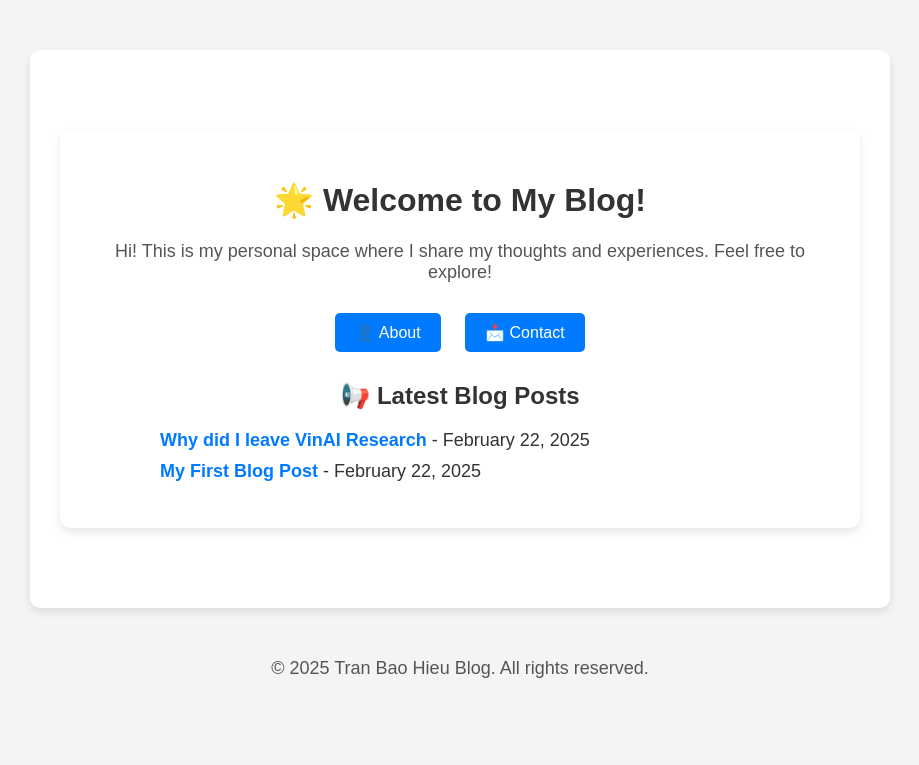
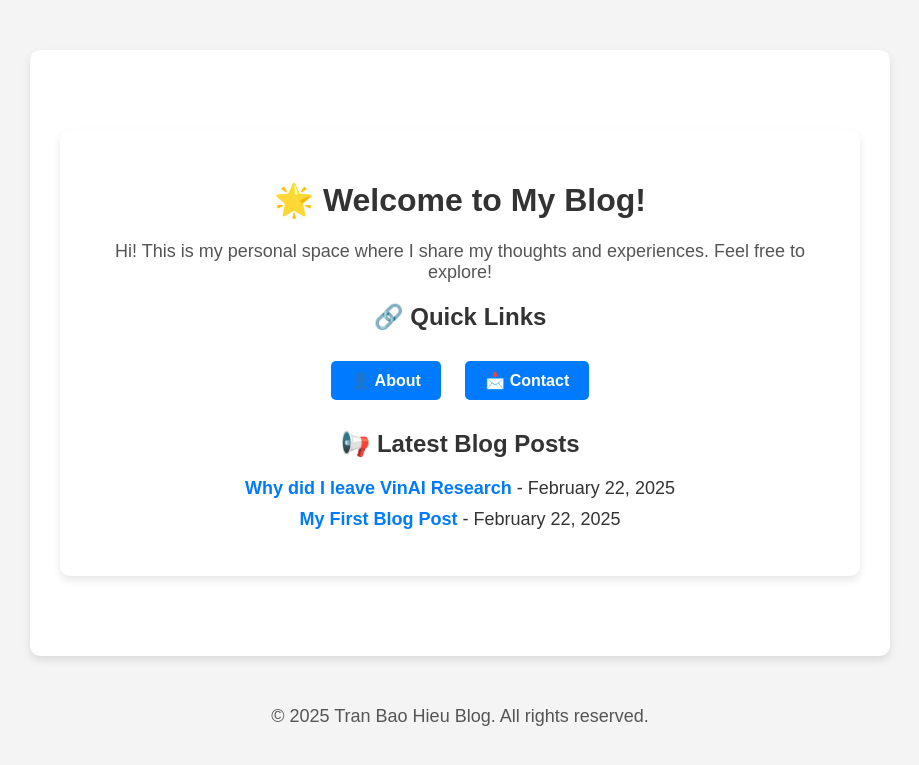
Before and after one commit to tranbaohieu/tranbaohieu.github.io, a Jekyll site: the page built from index.md, in a window 1280 px wide. Shown: the top 765 px of the page, without its empty margins (180-1099 px from the left). Built offline with Jekyll 4.4.1, drawn with Linux system fonts in a browser that asks for light colours; our own code applies the rules of GitHub Pages for plain Markdown files.

Commit message:
modify homepage

```diff
--- a/_layouts/home.html
+++ b/_layouts/home.html
@@ -30,15 +30,25 @@ title: Welcome to My Blog
         color: #555;
     }
 
-    .profile-img {
-        width: 150px;
-        border-radius: 50%;
-        margin: 20px 0;
-        box-shadow: 0 4px 8px rgba(0, 0, 0, 0.2);
+    ul {
+        list-style: none;
+        padding: 0;
     }
 
-    .button-container {
-        margin: 20px 0;
+    li {
+        margin: 10px 0;
+        font-size: 18px;
+    }
+
+    a {
+        text-decoration: none;
+        color: #007bff;
+        font-weight: bold;
+        transition: color 0.3s;
+    }
+
+    a:hover {
+        color: #0056b3;
     }
 
     .button {
@@ -55,51 +65,20 @@ title: Welcome to My Blog
     .button:hover {
         background: #0056b3;
     }
-
-    .blog-list {
-        text-align: left;
-        margin: 0 auto;
-        max-width: 600px;
-    }
-
-    .blog-list ul {
-        list-style: none;
-        padding: 0;
-    }
-
-    .blog-list li {
-        margin: 10px 0;
-        font-size: 18px;
-    }
-
-    .blog-list a {
-        text-decoration: none;
-        color: #007bff;
-        font-weight: bold;
-        transition: color 0.3s;
-    }
-
-    .blog-list a:hover {
-        color: #0056b3;
-    }
 </style>
 
 <div class="container">
     <h1>🌟 Welcome to My Blog!</h1>
-    <!-- <img src="/assets/images/logo.png" alt="Cool Programmer" class="profile-img"> -->
     <p>Hi! This is my personal space where I share my thoughts and experiences. Feel free to explore!</p>
 
-    <div class="button-container">
+    <h2>🔗 Quick Links</h2>
     <a href="/about/" class="button">👤 About</a>
     <a href="/contact/" class="button">📩 Contact</a>
-    </div>
 
     <h2>📢 Latest Blog Posts</h2>
-    <div class="blog-list">
     <ul>
         {% for post in site.posts %}
             <li><a href="{{ post.url }}">{{ post.title }}</a> - {{ post.date | date: "%B %d, %Y" }}</li>
         {% endfor %}
     </ul>
 </div>
-</div>
```
Lines whose indentation alone changed are shown as unchanged.
